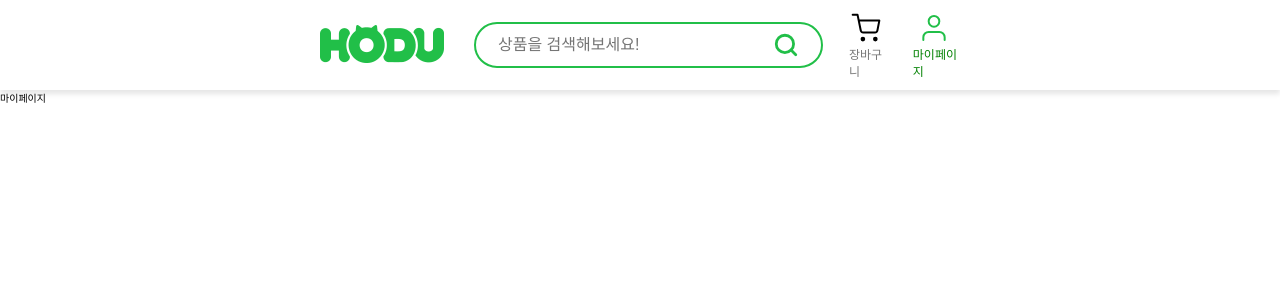
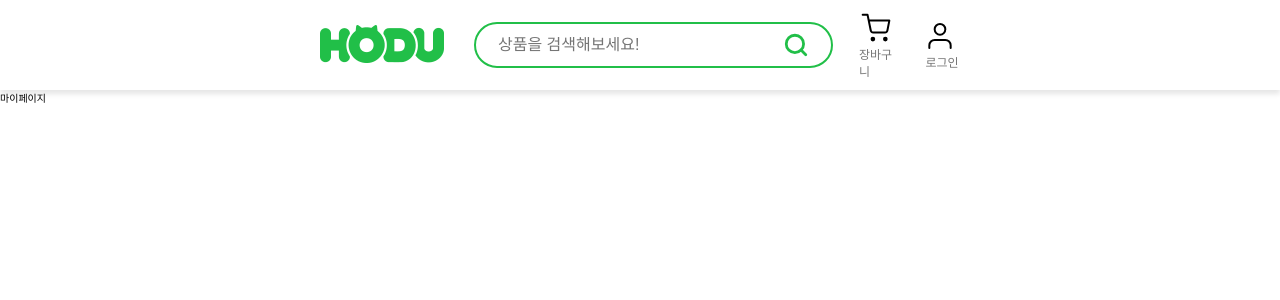
Before and after one commit to Limttugi/OpenMarketService, a React (Create React App) app: page /mypage in a window 1280 px wide. Shown: the top 300 px of the page. Built offline with nearby package versions, Linux system fonts and the light colour scheme.

Commit message:
feat: 메인 헤더 추가

```diff
--- a/src/components/Header/Header.tsx
+++ b/src/components/Header/Header.tsx
@@ -4,9 +4,9 @@ import Logo from 'img/Logo-hodu.png';
 import ProductionSearchBox from 'components/Input/ProductionSearchBox';
 import HeaderImageButton from 'components/Button/HeaderImageButton';
 import ShoppingCartSvg from 'img/icon-shopping-cart.svg';
-import MyPageSvg from 'img/icon-user.svg';
+import UserSvg from 'img/icon-user.svg';
 import ShoppingCartActiveSvg from 'img/icon-shopping-cart-2.svg';
-import MyPageActiveSvg from 'img/icon-user-2.svg';
+import UserActiveSvg from 'img/icon-user-2.svg';
 import { Link, useLocation } from 'react-router-dom';
 
 const Header = () => {
@@ -24,11 +24,14 @@ const Header = () => {
         ) : (
           <HeaderImageButton imageSrc={ShoppingCartSvg} text='장바구니' href='/cart' />
         )}
-        {pathname === '/mypage' ? (
-          <HeaderImageButton imageSrc={MyPageActiveSvg} text='마이페이지' href='/mypage' active={true} />
+        {/* 로그인 X */}
+        <HeaderImageButton imageSrc={UserSvg} text='로그인' href='/signin' />
+        {/* 로그인 O */}
+        {/* {pathname === '/mypage' ? (
+          <HeaderImageButton imageSrc={UserSvg} text='마이페이지' href='/mypage' active={true} />
         ) : (
-          <HeaderImageButton imageSrc={MyPageSvg} text='마이페이지' href='/mypage' />
-        )}
+          <HeaderImageButton imageSrc={UserActiveSvg} text='마이페이지' href='/mypage' />
+        )} */}
       </>
     </HeaderContainer>
   );
--- a/src/pages/SignIn.tsx
+++ b/src/pages/SignIn.tsx
@@ -1,7 +1,7 @@
 import Layout from 'components/Layout/Layout';
 
 const SignIn = () => {
-  return <Layout>로그인 페이지</Layout>;
+  return <div>로그인 페이지</div>;
 };
 
 export default SignIn;
```
